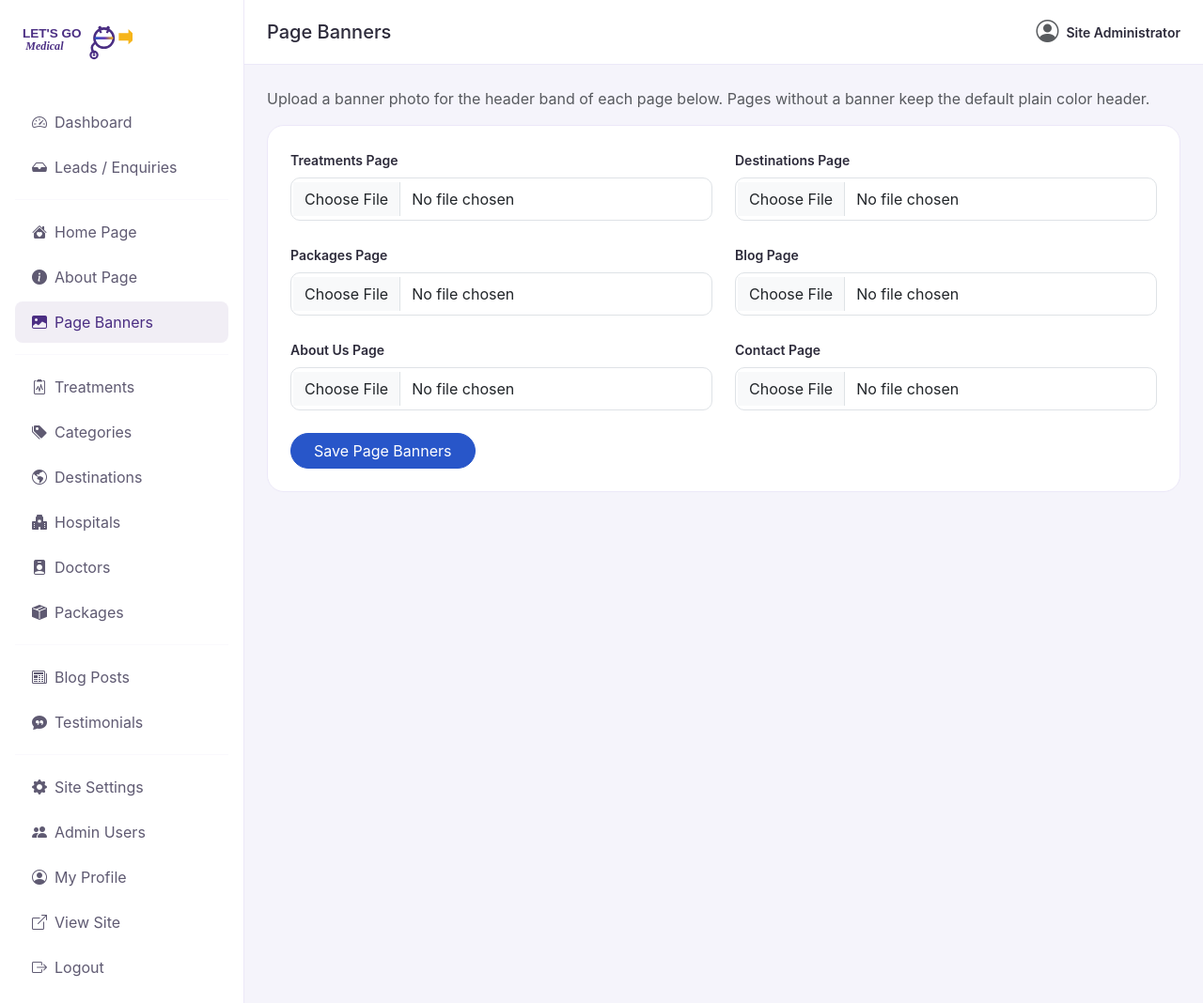
After one commit to Gasana22/Connect, a PHP site: page /medical-tourism/admin/page-banners.php in a window 1280 px wide. The commit adds this page. Shown: the whole page at 94% size. Run offline with PHP 8.4, Linux system fonts and the light colour scheme; a user stored in the database is signed in; data comes from the database, SQL or seed files in the repository; both versions use the stored data as it was after the commit; some libraries are stand-ins or nearby versions.

Commit message:
Fix settings warning, lighten hero photo overlay, add page banners
- Fix "Undefined array key site_logo" warning on admin/settings.php by
  populating $current['site_logo'] before the form renders.
- Hero background photos were nearly hidden behind a heavy dark
  gradient; replaced it with a left-to-right wash that only darkens
  the side the text sits on, so uploaded slides show through clearly.
  Added text-shadow as a legibility backstop regardless of photo.
- Site footer reverted to a purple background with white text/links
  (was light as part of the earlier redesign); logo sits on a white
  badge again for contrast against the dark background.
- New Admin > Page Banners: upload a header banner photo each for the
  Treatments, Destinations, Packages, Blog, About and Contact pages.
  Pages without a banner keep the existing plain-color header via a
  shared page_header_banner() helper.

Co-Authored-By: Claude Sonnet 5 <noreply@anthropic.com>
Claude-Session: https://claude.ai/code/session_017pSwXNXZacC1iwBpX3MCY9

```diff
--- a/medical-tourism/about.php
+++ b/medical-tourism/about.php
@@ -7,10 +7,11 @@ $doctorCount = (int)$pdo->query("SELECT COUNT(*) c FROM doctors WHERE status='pu
 
 $pageTitle = 'About Us';
 $pageDescription = 'Learn about our mission to make quality healthcare abroad accessible and transparent.';
+$ph = page_header_banner($pdo, 'about_banner');
 require_once __DIR__ . '/includes/header.php';
 ?>
 
-<div class="page-header">
+<div class="<?= e($ph['class']) ?>" style="<?= e($ph['style']) ?>">
   <div class="container">
     <h1>About <?= e(setting($pdo, 'site_name')) ?></h1>
     <nav class="breadcrumb-light"><a href="<?= e(BASE_URL) ?>/index.php">Home</a> / <span class="active">About</span></nav>
--- a/medical-tourism/admin/includes/admin_header.php
+++ b/medical-tourism/admin/includes/admin_header.php
@@ -33,6 +33,7 @@ function nav_active($pages, $current) {
       <hr class="my-2">
       <a class="<?= nav_active('home-page.php', $currentPage) ?>" href="<?= e(BASE_URL) ?>/admin/home-page.php"><i class="bi bi-house-heart-fill me-2"></i>Home Page</a>
       <a class="<?= nav_active('about-page.php', $currentPage) ?>" href="<?= e(BASE_URL) ?>/admin/about-page.php"><i class="bi bi-info-circle-fill me-2"></i>About Page</a>
+      <a class="<?= nav_active('page-banners.php', $currentPage) ?>" href="<?= e(BASE_URL) ?>/admin/page-banners.php"><i class="bi bi-image-fill me-2"></i>Page Banners</a>
       <hr class="my-2">
       <a class="<?= nav_active('treatments.php', $currentPage) ?>" href="<?= e(BASE_URL) ?>/admin/treatments.php"><i class="bi bi-clipboard2-pulse me-2"></i>Treatments</a>
       <a class="<?= nav_active('categories.php', $currentPage) ?>" href="<?= e(BASE_URL) ?>/admin/categories.php"><i class="bi bi-tags-fill me-2"></i>Categories</a>
--- /dev/null
+++ b/medical-tourism/admin/page-banners.php
@@ -0,0 +1,71 @@
+<?php
+require_once __DIR__ . '/../includes/init.php';
+require_once __DIR__ . '/includes/auth.php';
+
+$banners = [
+    'treatments_banner' => 'Treatments Page',
+    'destinations_banner' => 'Destinations Page',
+    'packages_banner' => 'Packages Page',
+    'blog_banner' => 'Blog Page',
+    'about_banner' => 'About Us Page',
+    'contact_banner' => 'Contact Page',
+];
+
+if ($_SERVER['REQUEST_METHOD'] === 'POST') {
+    csrf_verify();
+    $stmt = $pdo->prepare("INSERT INTO settings (setting_key, setting_value) VALUES (?, ?) ON DUPLICATE KEY UPDATE setting_value = VALUES(setting_value)");
+
+    foreach ($banners as $key => $label) {
+        if (!empty($_POST['remove_' . $key])) {
+            $current = setting($pdo, $key);
+            if ($current) {
+                $path = __DIR__ . '/../uploads/banners/' . $current;
+                if (is_file($path)) {
+                    @unlink($path);
+                }
+            }
+            $stmt->execute([$key, '']);
+            continue;
+        }
+        $image = handle_image_upload($key, __DIR__ . '/../uploads/banners', setting($pdo, $key));
+        $stmt->execute([$key, $image]);
+    }
+
+    flash_set('success', 'Page banners updated successfully.');
+    redirect(BASE_URL . '/admin/page-banners.php');
+}
+
+$current = [];
+foreach ($banners as $key => $label) {
+    $current[$key] = setting($pdo, $key);
+}
+
+$pageTitle = 'Page Banners';
+require_once __DIR__ . '/includes/admin_header.php';
+?>
+
+<p class="text-muted">Upload a banner photo for the header band of each page below. Pages without a banner keep the default plain color header.</p>
+
+<form method="post" enctype="multipart/form-data" class="stat-card bg-white p-4">
+  <?= csrf_field() ?>
+  <div class="row g-4">
+    <?php foreach ($banners as $key => $label): ?>
+      <div class="col-md-6">
+        <label class="form-label small fw-semibold"><?= e($label) ?></label>
+        <?php if ($current[$key]): ?>
+          <div class="mb-2">
+            <img src="<?= e(img_url('banners', $current[$key])) ?>" class="w-100 rounded-3" style="height:120px;object-fit:cover;">
+          </div>
+          <div class="form-check mb-2">
+            <input type="checkbox" name="remove_<?= e($key) ?>" value="1" class="form-check-input" id="remove_<?= e($key) ?>">
+            <label class="form-check-label small" for="remove_<?= e($key) ?>">Remove current banner</label>
+          </div>
+        <?php endif; ?>
+        <input type="file" name="<?= e($key) ?>" class="form-control" accept="image/*">
+      </div>
+    <?php endforeach; ?>
+  </div>
+  <button type="submit" class="btn btn-primary rounded-pill px-4 mt-4">Save Page Banners</button>
+</form>
+
+<?php require_once __DIR__ . '/includes/admin_footer.php'; ?>
--- a/medical-tourism/admin/settings.php
+++ b/medical-tourism/admin/settings.php
@@ -22,6 +22,7 @@ $current = [];
 foreach ($fields as $field) {
     $current[$field] = setting($pdo, $field);
 }
+$current['site_logo'] = setting($pdo, 'site_logo');
 
 $pageTitle = 'Site Settings';
 require_once __DIR__ . '/includes/admin_header.php';
--- a/medical-tourism/blog.php
+++ b/medical-tourism/blog.php
@@ -9,10 +9,11 @@ $posts = $stmt->fetchAll();
 
 $pageTitle = 'Blog';
 $pageDescription = 'Guides and articles to help you plan your medical travel journey with confidence.';
+$ph = page_header_banner($pdo, 'blog_banner');
 require_once __DIR__ . '/includes/header.php';
 ?>
 
-<div class="page-header">
+<div class="<?= e($ph['class']) ?>" style="<?= e($ph['style']) ?>">
   <div class="container">
     <h1>Patient Resources &amp; Blog</h1>
     <nav class="breadcrumb-light"><a href="<?= e(BASE_URL) ?>/index.php">Home</a> / <span class="active">Blog</span></nav>
--- a/medical-tourism/contact.php
+++ b/medical-tourism/contact.php
@@ -3,10 +3,11 @@ require_once __DIR__ . '/includes/init.php';
 
 $pageTitle = 'Contact Us';
 $pageDescription = 'Get in touch with our patient care team for any questions about treatment abroad.';
+$ph = page_header_banner($pdo, 'contact_banner');
 require_once __DIR__ . '/includes/header.php';
 ?>
 
-<div class="page-header">
+<div class="<?= e($ph['class']) ?>" style="<?= e($ph['style']) ?>">
   <div class="container">
     <h1>Contact Us</h1>
     <nav class="breadcrumb-light"><a href="<?= e(BASE_URL) ?>/index.php">Home</a> / <span class="active">Contact</span></nav>
--- a/medical-tourism/destinations.php
+++ b/medical-tourism/destinations.php
@@ -5,10 +5,11 @@ $destinations = $pdo->query("SELECT * FROM destinations WHERE status = 'publishe
 
 $pageTitle = 'Destinations';
 $pageDescription = 'Explore the top medical tourism destinations around the world.';
+$ph = page_header_banner($pdo, 'destinations_banner');
 require_once __DIR__ . '/includes/header.php';
 ?>
 
-<div class="page-header">
+<div class="<?= e($ph['class']) ?>" style="<?= e($ph['style']) ?>">
   <div class="container">
     <h1>Destinations</h1>
     <nav class="breadcrumb-light"><a href="<?= e(BASE_URL) ?>/index.php">Home</a> / <span class="active">Destinations</span></nav>
--- a/medical-tourism/includes/footer.php
+++ b/medical-tourism/includes/footer.php
@@ -3,7 +3,7 @@
   <div class="container py-5">
     <div class="row g-4">
       <div class="col-lg-4">
-        <a class="navbar-brand" href="<?= e(BASE_URL) ?>/index.php">
+        <a class="navbar-brand logo-badge" href="<?= e(BASE_URL) ?>/index.php">
           <img src="<?= e(logo_url($pdo)) ?>" alt="<?= e($siteName) ?>" class="brand-logo">
         </a>
         <p class="mt-3 text-light-emphasis small"><?= e(setting($pdo, 'site_tagline')) ?>. We help patients find internationally accredited hospitals and trusted doctors abroad, with transparent pricing and dedicated support at every step.</p>
--- a/medical-tourism/includes/functions.php
+++ b/medical-tourism/includes/functions.php
@@ -197,6 +197,24 @@ function logo_url($pdo) {
     return BASE_URL . '/assets/img/logo.svg';
 }
 
+// ---------------------------------------------------------------------
+// Build the class + inline background-image style for a page-header band
+// that has an admin-uploaded banner photo. Returns a plain gradient band
+// (no photo) when the given setting has no image on disk.
+// ---------------------------------------------------------------------
+function page_header_banner(PDO $pdo, $settingKey) {
+    $banner = setting($pdo, $settingKey);
+    if ($banner) {
+        $diskPath = __DIR__ . '/../uploads/banners/' . $banner;
+        if (is_file($diskPath)) {
+            $url = BASE_URL . '/uploads/banners/' . rawurlencode($banner);
+            $style = "background-image: linear-gradient(90deg, rgba(15,8,32,.62) 0%, rgba(15,8,32,.4) 45%, rgba(15,8,32,.15) 75%, rgba(15,8,32,.05) 100%), url('" . $url . "');";
+            return ['class' => 'page-header has-banner', 'style' => $style];
+        }
+    }
+    return ['class' => 'page-header', 'style' => ''];
+}
+
 function star_rating($rating) {
     $rating = max(0, min(5, (int)$rating));
     $html = '';
--- a/medical-tourism/packages.php
+++ b/medical-tourism/packages.php
@@ -41,10 +41,11 @@ $destinations = $pdo->query("SELECT * FROM destinations WHERE status='published'
 
 $pageTitle = 'Treatment Packages';
 $pageDescription = 'All-inclusive treatment packages with transparent, upfront pricing.';
+$ph = page_header_banner($pdo, 'packages_banner');
 require_once __DIR__ . '/includes/header.php';
 ?>
 
-<div class="page-header">
+<div class="<?= e($ph['class']) ?>" style="<?= e($ph['style']) ?>">
   <div class="container">
     <h1>Treatment Packages</h1>
     <nav class="breadcrumb-light"><a href="<?= e(BASE_URL) ?>/index.php">Home</a> / <span class="active">Packages</span></nav>
--- a/medical-tourism/treatments.php
+++ b/medical-tourism/treatments.php
@@ -30,10 +30,11 @@ $categories = $pdo->query("SELECT DISTINCT category FROM treatments WHERE status
 
 $pageTitle = 'Treatments';
 $pageDescription = 'Browse treatments and procedures available abroad with transparent pricing.';
+$ph = page_header_banner($pdo, 'treatments_banner');
 require_once __DIR__ . '/includes/header.php';
 ?>
 
-<div class="page-header">
+<div class="<?= e($ph['class']) ?>" style="<?= e($ph['style']) ?>">
   <div class="container">
     <h1>Treatments &amp; Procedures</h1>
     <nav class="breadcrumb-light"><a href="<?= e(BASE_URL) ?>/index.php">Home</a> / <span class="active">Treatments</span></nav>
```
Also changed, not shown: medical-tourism/assets/css/style.css (+34 -15 lines), medical-tourism/database/schema.sql (+7 -1 lines), 1 other file.
